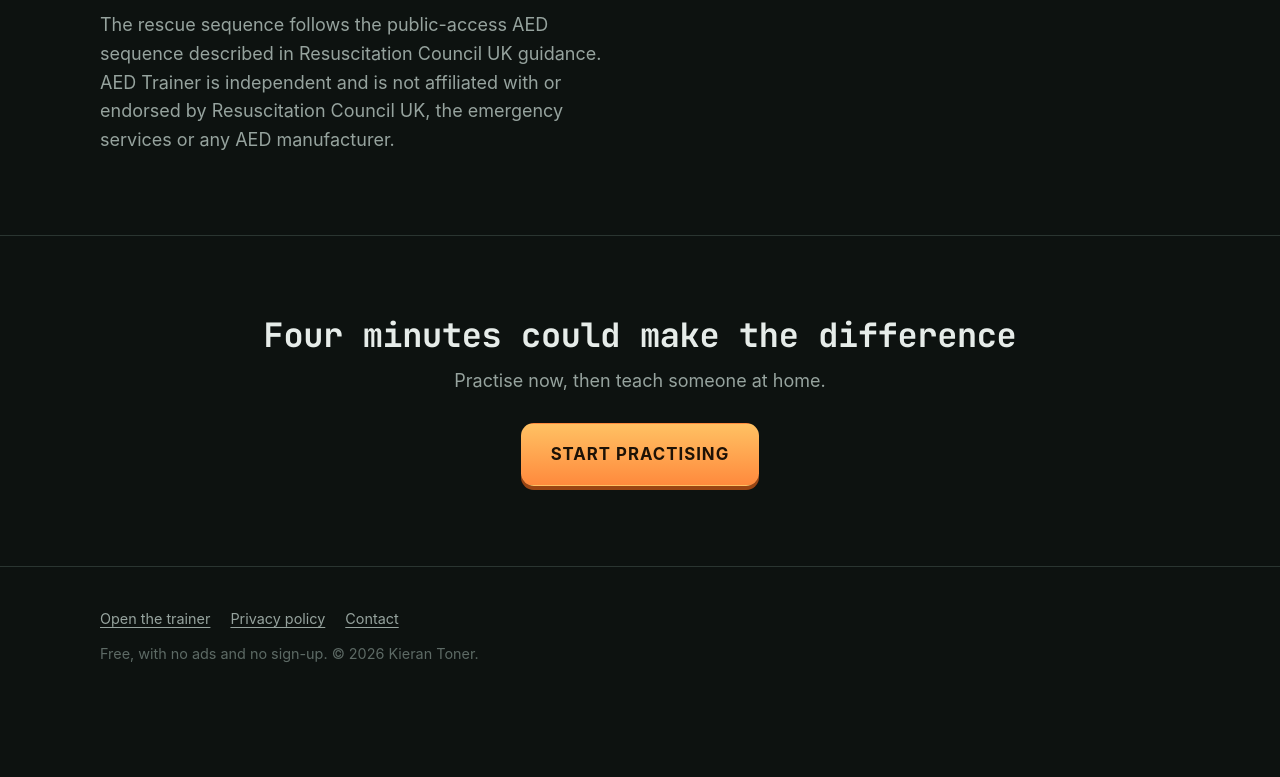
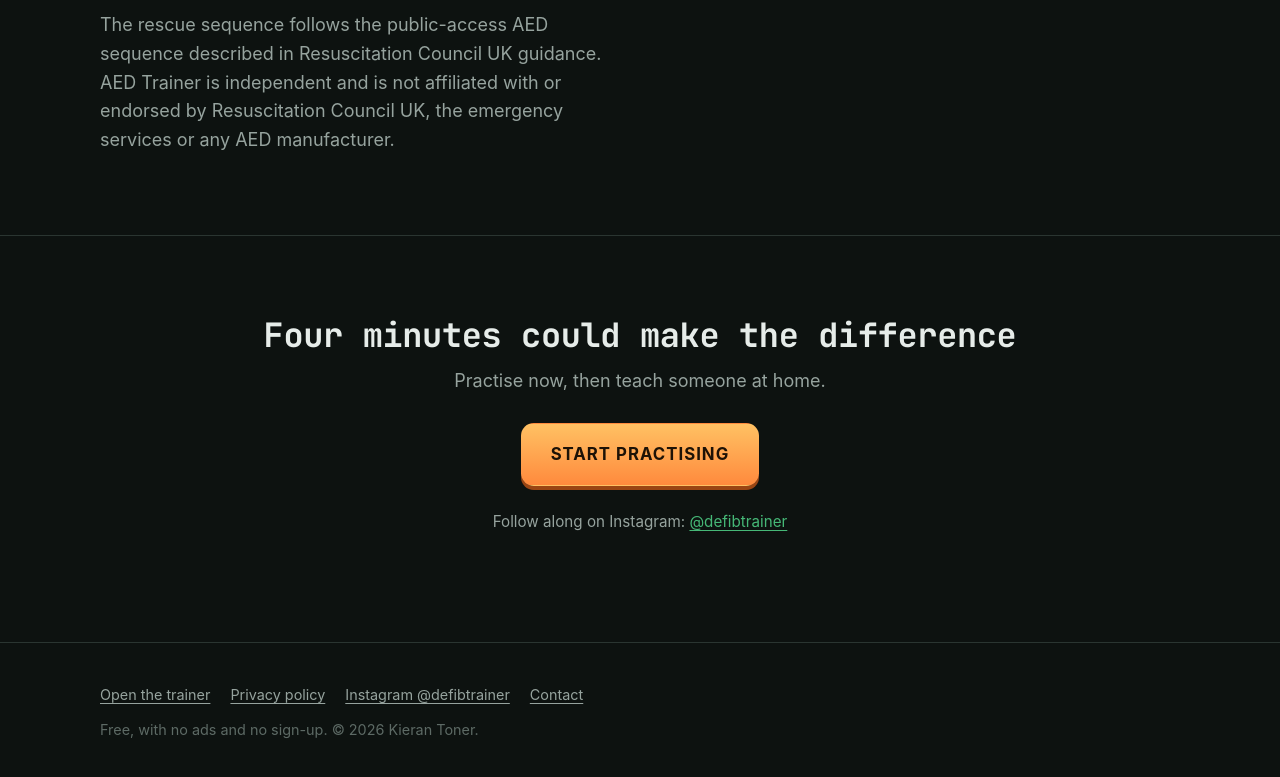
Before and after one commit to KJPT05/kjpt05.github.io, a plain HTML site: page index.html in a window 1280 px wide. Shown: the part 4404-5181 px from the top of the page. Before the commit the page ends 5117 px from the top, so only its background shows below. Drawn offline with Linux system fonts and the light colour scheme; no server answers; a web font is replaced by a local one.

Commit message:
Add files via upload

```diff
--- a/index.html
+++ b/index.html
@@ -326,6 +326,7 @@
       <h2>Four minutes could make the difference</h2>
       <p>Practise now, then teach someone at home.</p>
       <a class="btn btn-primary btn-lg" href="/AED-SIM/">Start practising</a>
+      <p style="margin-top:1.5rem;font-size:0.95rem">Follow along on Instagram: <a href="https://www.instagram.com/defibtrainer/" rel="noopener">@defibtrainer</a></p>
     </div>
   </section>
 </main>
@@ -335,6 +336,7 @@
     <nav aria-label="Footer">
       <a href="/AED-SIM/">Open the trainer</a>
       <a href="/AED-SIM/privacy.html">Privacy policy</a>
+      <a href="https://www.instagram.com/defibtrainer/" rel="noopener">Instagram @defibtrainer</a>
       <a href="mailto:aedtrainer.support@gmail.com">Contact</a>
     </nav>
     <p>Free, with no ads and no sign-up. © 2026 Kieran Toner.</p>
```
